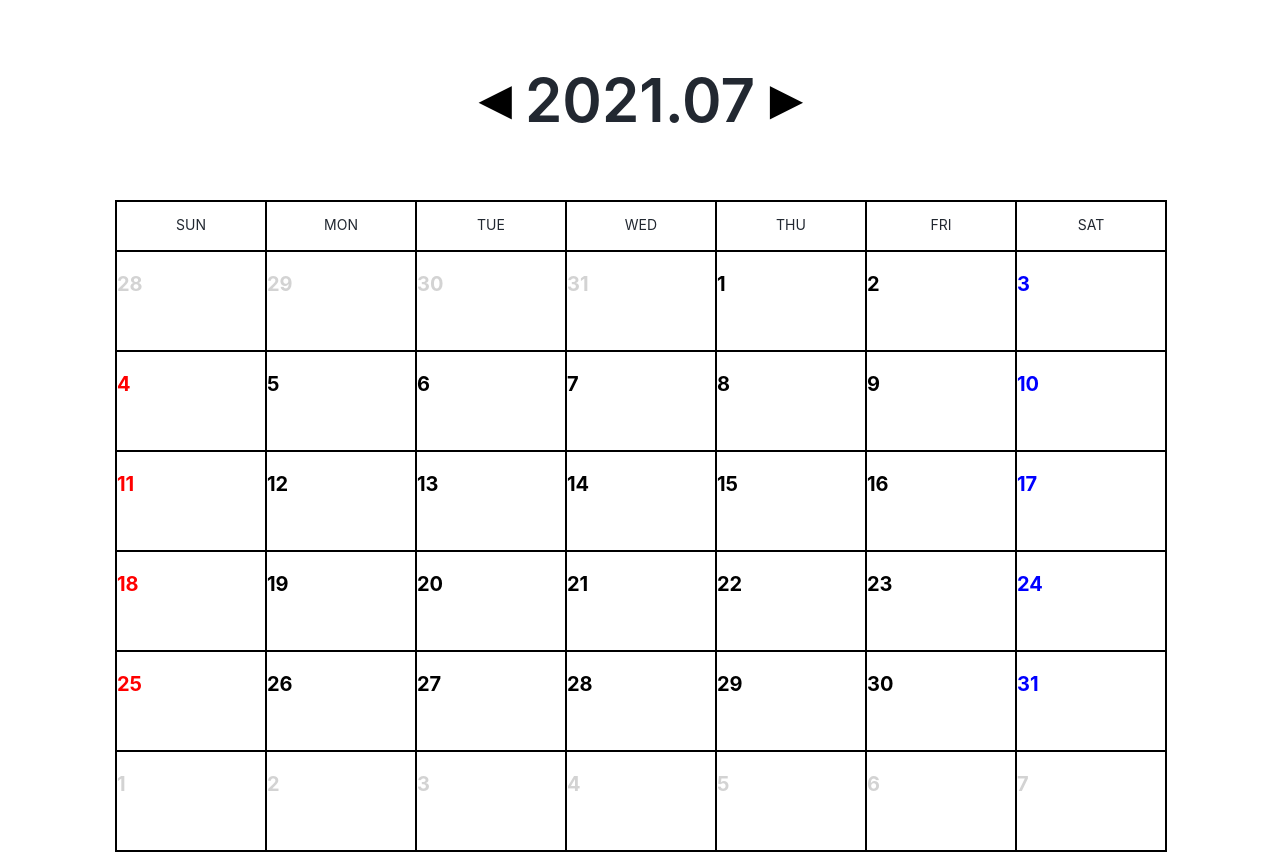
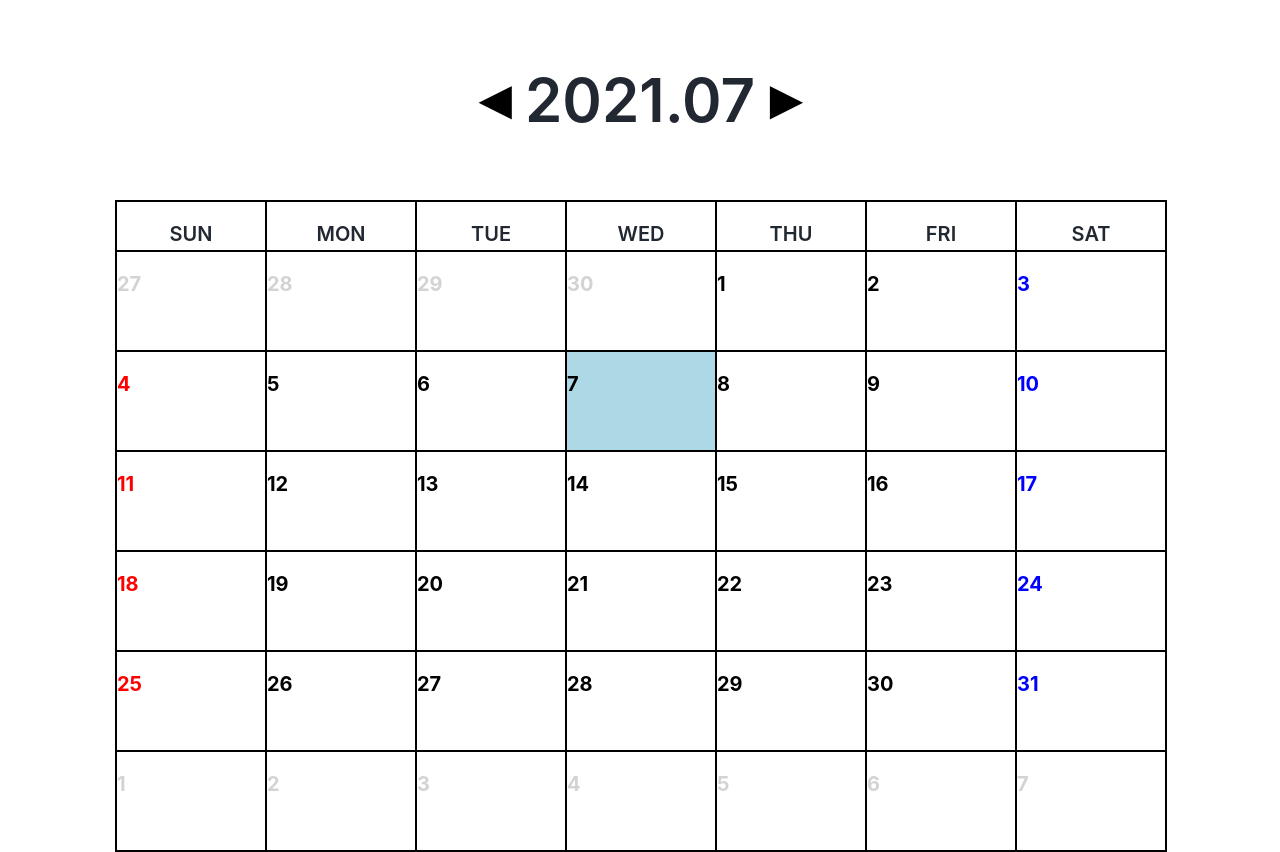
Before and after one commit to piggggggggy/React_calendar, a React (Create React App) app: page / in a window 1280 px wide. Built offline with nearby package versions, Linux system fonts and the light colour scheme.

Commit message:
:ambulance: today 기능 구현

```diff
--- a/src/components/Body.js
+++ b/src/components/Body.js
@@ -12,14 +12,14 @@ const Body = (props) => {
 
 	const current = useSelector(state => state.date.current);
 
-	const now = current;
-	const first = now.clone().startOf("month");
-	const last = now.clone().endOf("month");
+	const first = current.clone().startOf("month");
+	const last = current.clone().endOf("month");
 	const firstDay = first.clone().day();
-	const lastDay = last.clone().day();
-	const lastMonth = now.clone().subtract(1,"m");
-	const preLast = lastMonth.clone().endOf("month");
+	// const lastDay = last.clone().day();
+	// const lastMonth = current.clone().subtract(1,"m");
+	// const preLast = lastMonth.clone().endOf("month");
 
+	const now = useSelector(state => state.date.now);
 
 	const DateRender = () => {
 
@@ -27,47 +27,35 @@ const Body = (props) => {
 			<>
 				{[...Array(42)].map((x, idx) => {
 
-					let startDate = preLast.clone().add(idx+1, 'd').subtract(firstDay, 'd');
-					let startOne = first.clone().add(idx, 'd').subtract(firstDay, 'd');
+					let startDate = first.clone().add(idx, "d").subtract(firstDay, 'd');
 					let lastDate = last.format('D');
+					let today = now.format("YYYYMMDD") === startDate.format("YYYYMMDD");
+					console.log(today);
+
 
 
 					if(idx < firstDay || idx > firstDay+Number(lastDate)-1){
 						return (
 							<Date
+							today={today}
 							key={idx}
 							color='lightgray'
 							color2={idx%7 === 0? 'red': ''}
 							color3={idx%7 === 6? 'blue': ''}
-							text={idx < firstDay? startDate.format("D"): startOne.format("D")}
+							text={startDate.format('D')}
 							/>
 						)
 					}else{
 						return (
 							<Date
+							today={today}
 							key={idx}
 							color2={idx%7 === 0? 'red': ''}
 							color3={idx%7 === 6? 'blue': ''}
-							text={idx < firstDay? startDate.format("D"): startOne.format("D")}
+							text={startDate.format('D')}
 							/>
 						)
 					}
-
-
-
-					// if(idx < firstDay){
-					// 	return (
-					// 		<Date key={idx} color text={startDate.format("D")}/>
-					// 	)
-					// }else if(idx > 40-lastDay){
-					// 	return (
-					// 		<Date key={idx} color text={startOne.format("D")}/>
-					// 	)
-					// }else{
-					// 	return (
-					// 		<Date key={idx} text={startOne.format("D")}/>
-					// 	)
-					// }
 				})}
 			</>
 		);
--- a/src/components/Date.js
+++ b/src/components/Date.js
@@ -6,16 +6,17 @@ import styled from "styled-components";
 
 const Date = (props) => {
 
-	const {text, color, color2, color3} = props;
+	const {text, color, color2, color3, today} = props;
 	const styles = {
 		color: color,
 		color2: color2,
 		color3: color3,
-	}
+		today: today,
+	};
 
 	return (
 		<React.Fragment>
-			<DateBox>
+			<DateBox {...styles}>
 				<DateNumber {...styles}>{text}</DateNumber>
 			</DateBox>
 		</React.Fragment>
@@ -29,6 +30,7 @@ Date.defaultProps = {
 	color: '',
 	color2: '',
 	color3: '',
+	today: false,
 }
 
 const DateBox = styled.div`
@@ -37,12 +39,11 @@ const DateBox = styled.div`
 	margin: 0px;
 	border: 1px solid black;
 	box-sizing: border-box;
-
+	${(props) => (props.today? `background-color: lightblue` : '')}
 `;
 
 
 const DateNumber = styled.p`
-
 	${(props) => (`color: ${props.color2}`)};
 	${(props) => (`color: ${props.color3}`)};
 	${(props) => (`color: ${props.color}`)};
--- a/src/components/Days.js
+++ b/src/components/Days.js
@@ -11,7 +11,7 @@ const Days = (props) => {
 	return (
 		<React.Fragment>
 			<Day>
-				<Text>{text}</Text>
+				<Text bold size="20px">{text}</Text>
 			</Day>
 		</React.Fragment>
 	)
```
